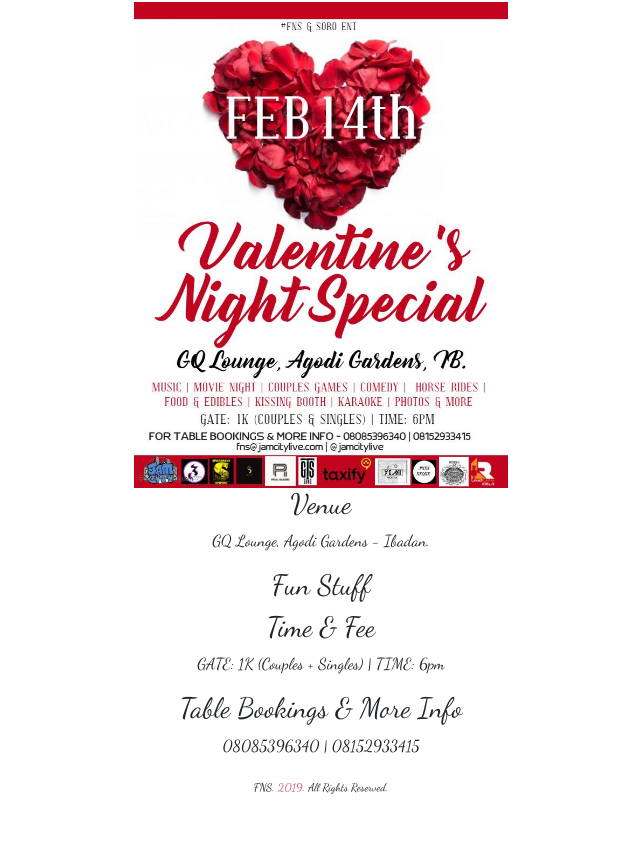
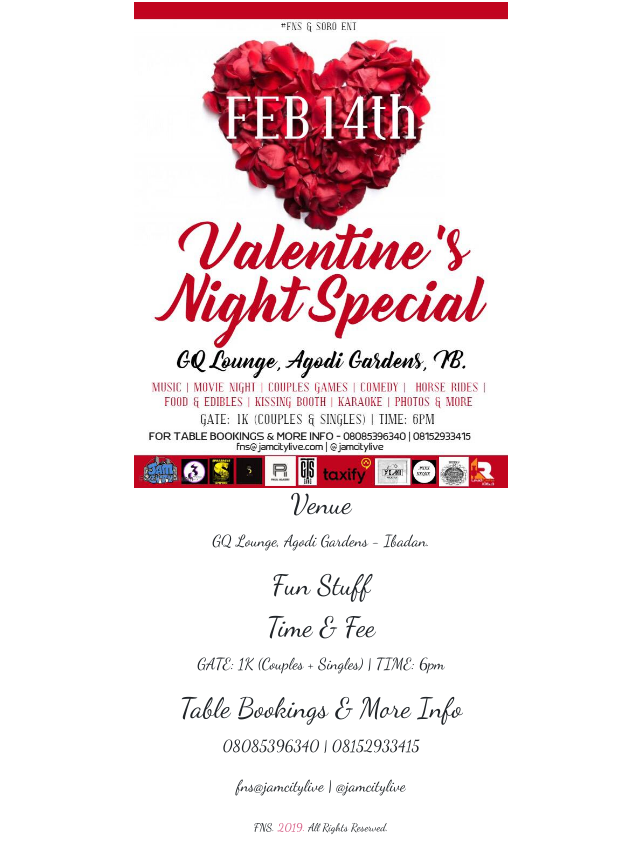
Before and after one commit to poetrique/fns-valentines, a website: page index.html in a window 1280 px wide. Shown: the part 70-924 px from the top of the page, without its empty margins (319-959 px from the left). Before the commit the page ends 884 px from the top, so only its background shows below. Drawn offline with nearby package versions, Linux system fonts and the light colour scheme.

Commit message:
building event webpage

```diff
--- a/index.html
+++ b/index.html
@@ -39,6 +39,7 @@
     <span class="info">
       <h3 class="key">Table Bookings & More Info</h3>
       <p>08085396340 | 08152933415</p>
+      <p>fns@jamcitylive | @jamcitylive</p>
     </span>
   </div>
 
```
